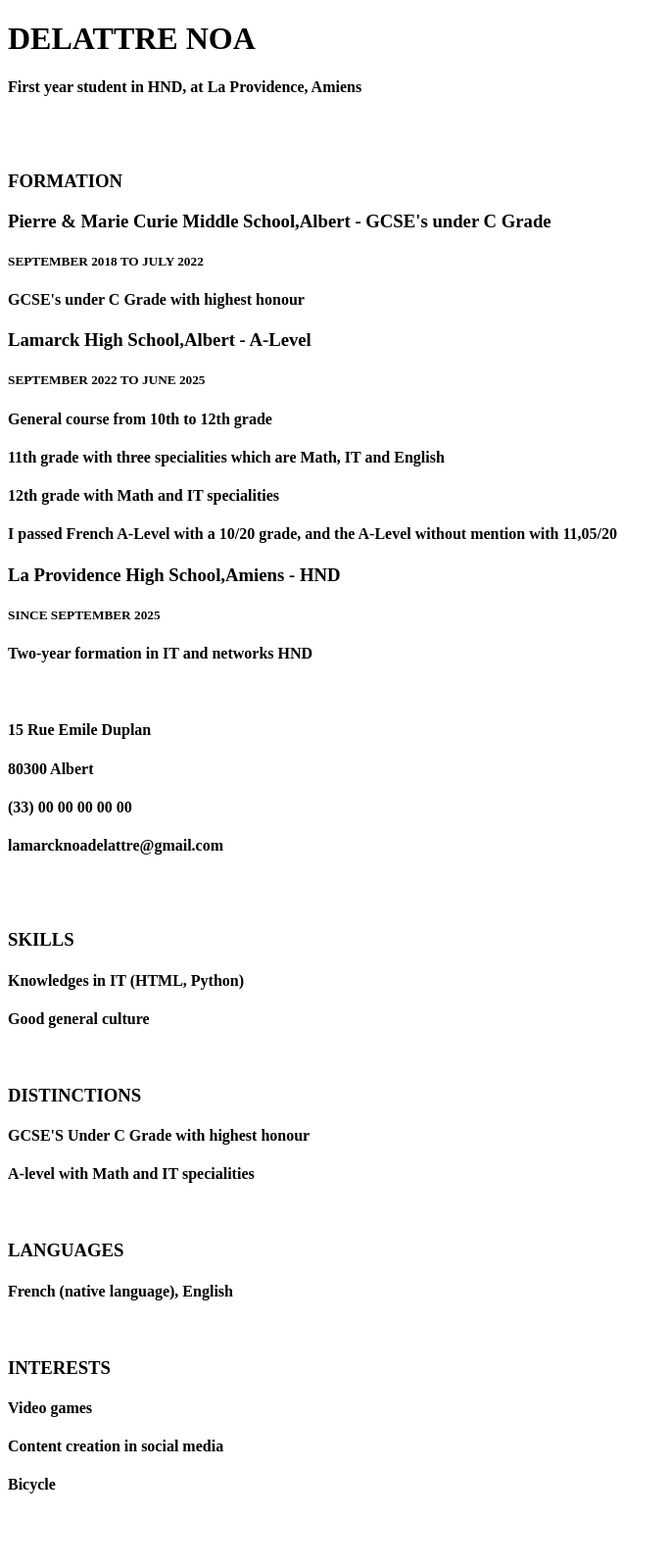
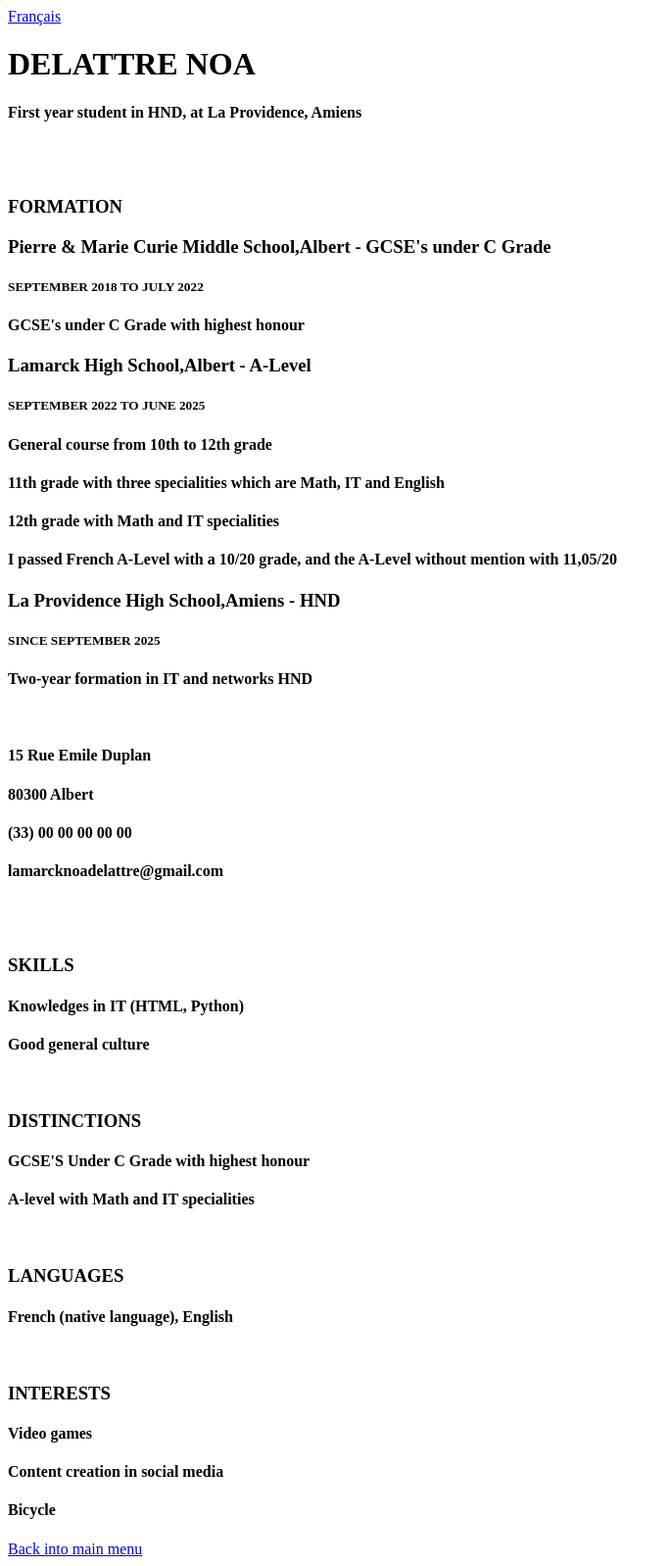
Before and after one commit to NoaDelattre/monSite1, a plain HTML site: page startbootstrap-agency-gh-pages/startbootstrap-agency-gh-pages/myResume.html in a window 1280 px wide. Shown: the whole page at 98% size, without its empty margins (0-685 px from the left). Before the commit the page ends 1546 px from the top, so only its background shows below. Drawn offline with Linux system fonts and the light colour scheme.

Commit message:
version 0.4 langlace

```diff
--- a/startbootstrap-agency-gh-pages/startbootstrap-agency-gh-pages/myResume.html
+++ b/startbootstrap-agency-gh-pages/startbootstrap-agency-gh-pages/myResume.html
@@ -9,6 +9,7 @@
     <script src='main.js'></script>
 </head>
 <body>
+    <a href="monCV.html">Français</a>
     <div>
         <h1>DELATTRE NOA</h1>
         <h4>First year student in HND, at La Providence, Amiens </h4>
@@ -68,5 +69,6 @@
             <h4>Bicycle</h4>
         </div>
     </div>
+    <a href="index.html">Back into main menu</a>
 </body>
 </html>
```
Also changed, not shown: startbootstrap-agency-gh-pages/startbootstrap-agency-gh-pages/monCV.html (+2 -1 lines).
